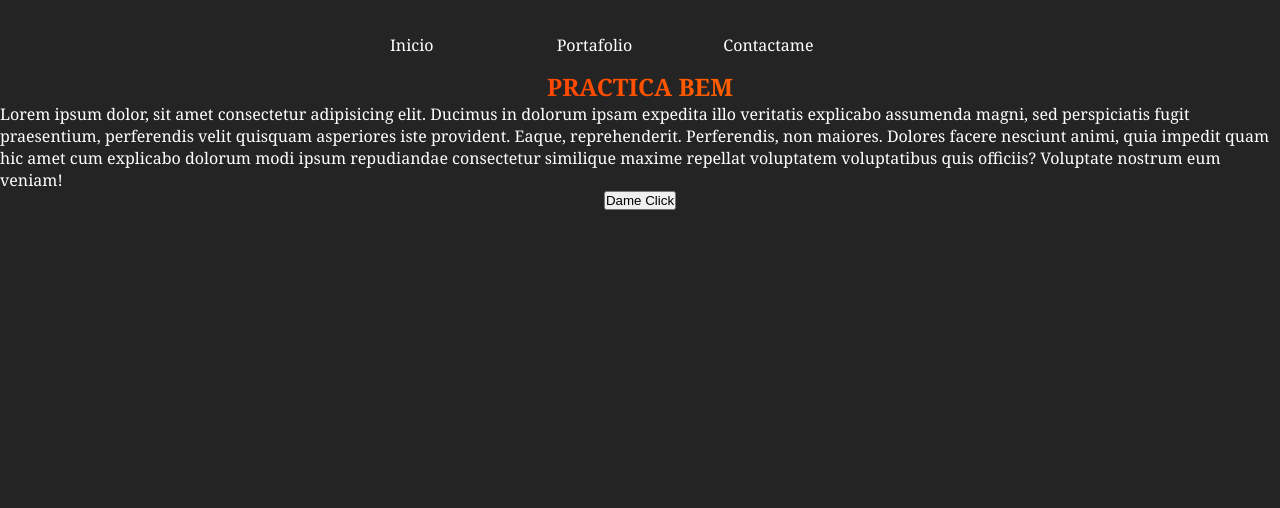
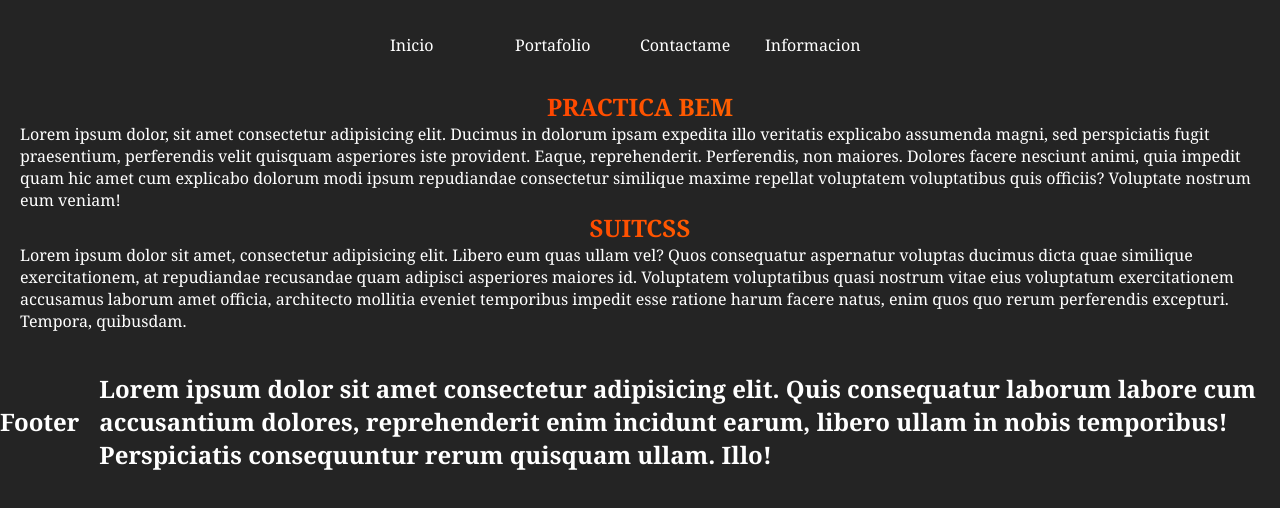
Before and after one commit to gahudy/ARQUITECTURA-Y-NOMENCLATURA, a plain HTML site: page index.html in a window 1280 px wide. Drawn offline with Linux system fonts and the light colour scheme.

Commit message:
Solo falta detallar en html y readme.md

```diff
--- a/index.html
+++ b/index.html
@@ -13,6 +13,7 @@
                 <li class="main_nav__iten">Inicio</li>
                 <li class="main_nav__iten">Portafolio</li>
                 <li class="main_nav__iten">Contactame</li>
+                <li class="main_nav__iten">Informacion</li>
             </ul>
         </nav>
     </header>
@@ -24,13 +25,16 @@
             Perferendis, non maiores. Dolores facere nesciunt animi, quia impedit quam hic amet cum explicabo dolorum modi ipsum repudiandae consectetur similique maxime repellat voluptatem voluptatibus quis officiis? Voluptate nostrum eum veniam!</span>
         </article>
         <article class="list__article">
-            <h1 class="list__article-efect"></h1>
+            <h1 class="list__article-efect">SUITCSS</h1>
+            <span>Lorem ipsum dolor sit amet, consectetur adipisicing elit. Libero eum quas ullam vel? Quos consequatur aspernatur voluptas ducimus dicta quae similique exercitationem, at repudiandae recusandae quam adipisci asperiores maiores id.
+            Voluptatem voluptatibus quasi nostrum vitae eius voluptatum exercitationem accusamus laborum amet officia, architecto mollitia eveniet temporibus impedit esse ratione harum facere natus, enim quos quo rerum perferendis excepturi. Tempora, quibusdam.</span>
         </article>
     </main>
-    <footer class="footer">
-        <div class="footer__booton">
-            <button class="footer__booton-hover" ="button">Dame Click</button>
-        </div>
+    <footer class="MyFooter">
+        <h2 class="MyFooter--Title">Footer<h2>
+        <span class="MyFooter---span">Lorem ipsum dolor sit amet consectetur adipisicing elit. Quis consequatur laborum labore cum accusantium dolores, reprehenderit enim incidunt earum, libero ullam in nobis temporibus! Perspiciatis consequuntur rerum quisquam ullam. Illo!</span>
+
+
     </footer>
 
 </body>
--- /dev/null
+++ b/smacss/modules/_footer.scss
@@ -0,0 +1,15 @@
+.MyFooter {
+    display: flex;
+    flex-direction: row;
+    justify-content: space-between  ;
+}
+.MyFooter--Title {
+    display: flex;
+    justify-content: center;
+    align-items: center;
+}
+.MyFooter---span{
+    display: flex;
+    justify-content: center;
+    margin: 20px;
+}
--- /dev/null
+++ b/smacss/modules/_main.scss
@@ -0,0 +1,25 @@
+main {
+    margin: 50 auto;
+    padding: 20px;
+    display: flex;
+    flex-direction: column;
+
+}
+.list {
+    display: flex;
+    justify-content: center;
+
+}
+
+.list__article {
+    justify-content: center;
+
+}
+.list__article-efect {
+    display: flex;
+    justify-content: center;
+    background:  linear-gradient(100deg, red, orange);
+    -webkit-background-clip: text;
+    background-clip: text;
+    -webkit-text-fill-color: transparent;
+}
--- a/smacss/modules/_nav.scss
+++ b/smacss/modules/_nav.scss
@@ -7,9 +7,7 @@
     display: flex;
     justify-content: space-between;
     align-items: center;
-
 }
-
 .main_nav__iten {
     display: flex;
     justify-content: space-between;
@@ -17,5 +15,4 @@
    width: 500px;
    height: 50px;
    margin-top: 20px;
-
 }
--- a/style.scss
+++ b/style.scss
@@ -1,27 +1,4 @@
+@import './smacss/base/base';
 @import './smacss/modules/nav';
-@import './smacss/base/base';
-
-.list {
-    display: flex;
-    justify-content: center;
-}
-
-.list__article {
-    justify-content: center;
-
-}
-.list__article-efect {
-    display: flex;
-    justify-content: center;
-    background:  linear-gradient(60deg, red, orange);
-    -webkit-background-clip: text;
-    background-clip: text;
-    -webkit-text-fill-color: transparent;
-}
-.footer {
-    width: 100%;
-}
-.footer__booton{
-    display: flex;
-    justify-content: center;
-}
+@import './smacss/modules/main';
+@import './smacss/modules/footer';
```
Also changed, not shown: style.css, 1 other file.
